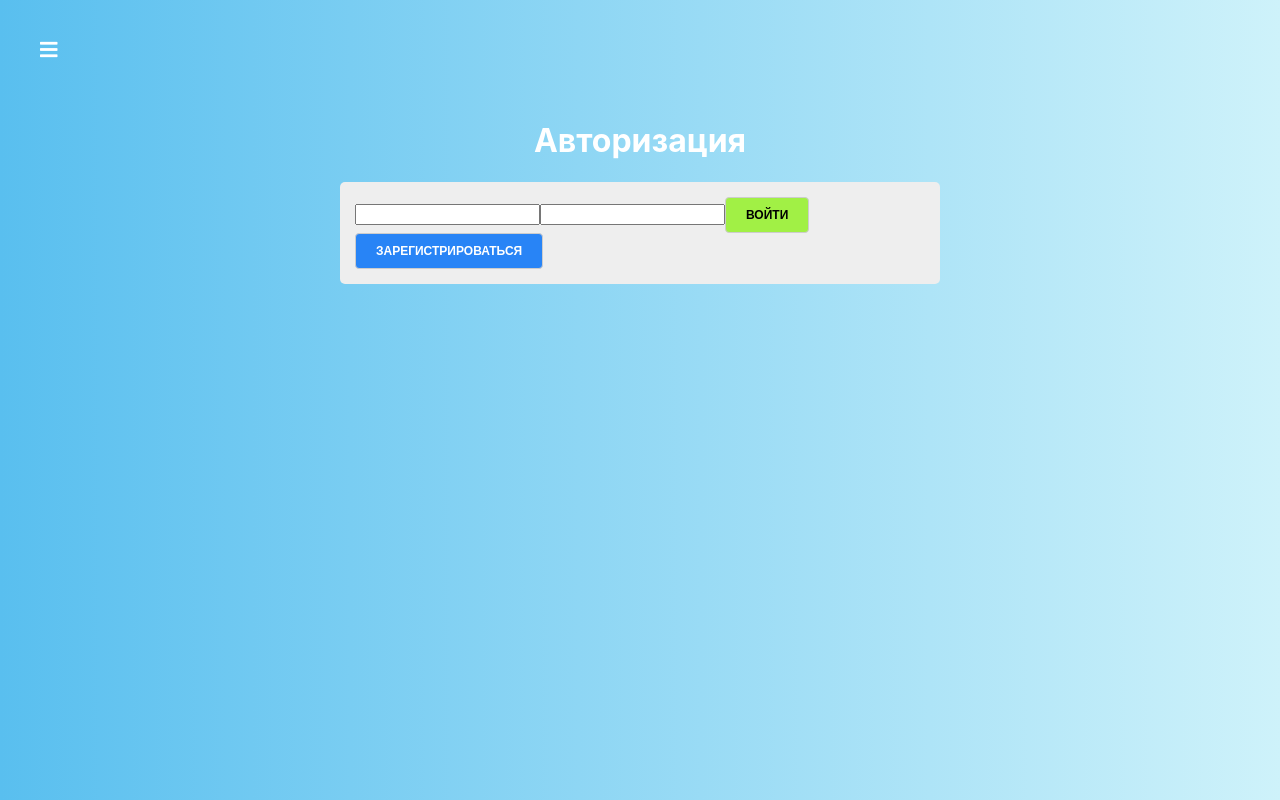
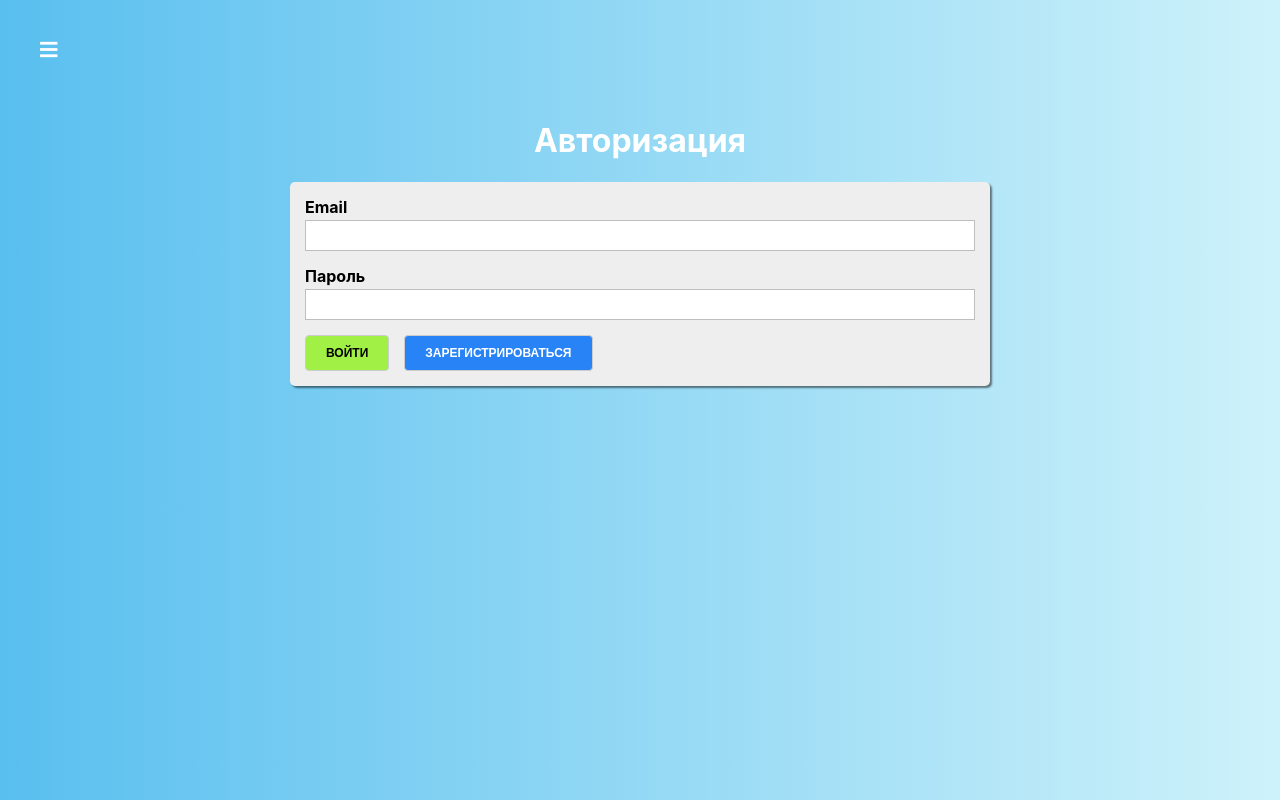
Before and after one commit to dem-ant/react-quiz, a React app: page /auth in a window 1280 px wide. Built offline with nearby package versions, Linux system fonts and the light colour scheme.

Commit message:
feat: quiz

```diff
--- /dev/null
+++ b/src/components/UI/Input/Input.js
@@ -0,0 +1,36 @@
+import React from 'react'
+import classes from './Input.module.css'
+
+function isInvalid({valid, touched, shouldValidate}) {
+  return !valid && shouldValidate && touched
+}
+
+const Input = props => {
+  const inputType = props.type || 'text'
+  const cls = [classes.Input]
+  const htmlFor = `${inputType}-${Math.random()}`
+
+  if (isInvalid(props)) {
+    cls.push(classes.invalid)
+  }
+
+  return (
+    <div className={cls.join(' ')}>
+      <label htmlFor={htmlFor}>{props.label}</label>
+      <input
+        type={inputType}
+        id={htmlFor}
+        value={props.value}
+        onChange={props.onChange}
+      />
+      {
+        isInvalid(props)
+          ? <span>{props.errorMessage}</span>
+          : null
+      }
+
+    </div>
+  )
+}
+
+export default Input
--- /dev/null
+++ b/src/components/UI/Input/Input.module.css
@@ -0,0 +1,31 @@
+.Input {
+  margin-bottom: 15px;
+}
+
+.Input label {
+  margin-bottom: 3px;
+  padding: 0;
+  display: block;
+  font-weight: bold;
+}
+
+.Input input {
+  display: block;
+  box-sizing: border-box;
+  border: 1px solid #bebebe;
+  padding: 7px;
+  margin: 0 0 5px;
+  width: 100%;
+  outline: none;
+  transition: all 300ms ease-in-out;
+}
+
+.Input span {
+  color: #f01f30;
+  font-size: 12px;
+  font-weight: bold;
+}
+
+.Input.invalid label {
+  color: #f01f30;
+}
--- a/src/containers/Auth/Auth.js
+++ b/src/containers/Auth/Auth.js
@@ -1,8 +1,39 @@
 import React, {Component} from 'react'
 import classes from './Auth.module.css'
 import Button from '../../components/UI/Button/Button'
+import Input from '../../components/UI/Input/Input'
 
 export default class Auth extends Component {
+
+  state = {
+    formControls: {
+      email: {
+        value: '',
+        type: 'email',
+        label: 'Email',
+        errorMessage: 'Введите корректный email',
+        valid: false,
+        touched: false,
+        validation: {
+          required: true,
+          email: true
+        }
+      },
+      password: {
+        value: '',
+        type: 'password',
+        label: 'Пароль',
+        errorMessage: 'Введите корректный пароль',
+        valid: false,
+        touched: false,
+        validation: {
+          required: true,
+          minLength: 6
+        }
+      }
+    }
+  }
+
   loginHandler = () => {
 
   }
@@ -13,14 +44,38 @@
     event.preventDefault()
   }
 
+  onChangeHandler = (event, controlName) => {
+    console.log(`${controlName}: `, event.target.value)
+  }
+
+  renderInputs() {
+    return Object.keys(this.state.formControls).map((controlName, index) => {
+      const control = this.state.formControls[controlName]
+      return (
+        <Input
+          key={controlName + index}
+          type={control.type}
+          value={control.value}
+          valid={control.value}
+          touched={control.touched}
+          label={control.label}
+          shouldValidate={!!control.validation}
+          errorMessage={control.errorMessage}
+          onChange={event => this.onChangeHandler(event, controlName)}
+        />
+      )
+    })
+  }
+
   render() {
     return (
       <div className={classes.Auth}>
         <div>
           <h1>Aвторизация</h1>
           <form onSubmit={this.submitHandler} className={classes.AuthForm}>
-            <input type='text'/>
-            <input type='text'/>
+
+            {this.renderInputs()}
+
             <Button type='success' onClick={this.loginHandler}>
               Войти
             </Button>
--- a/src/containers/Auth/Auth.module.css
+++ b/src/containers/Auth/Auth.module.css
@@ -9,7 +9,7 @@
 
 .Auth > div {
   width: 100%;
-  max-width: 600px;
+  max-width: 700px;
   padding: 0 20px;
 }
 
@@ -20,7 +20,7 @@
 
 .AuthForm {
   background: #eee;
-  box-shadow: 2px, 2px, 2px rgba(0, 0, 0, .5);
+  box-shadow: 2px 2px 2px rgba(0, 0, 0, .5);
   padding: 15px;
   border-radius: 5px;
 }
```
